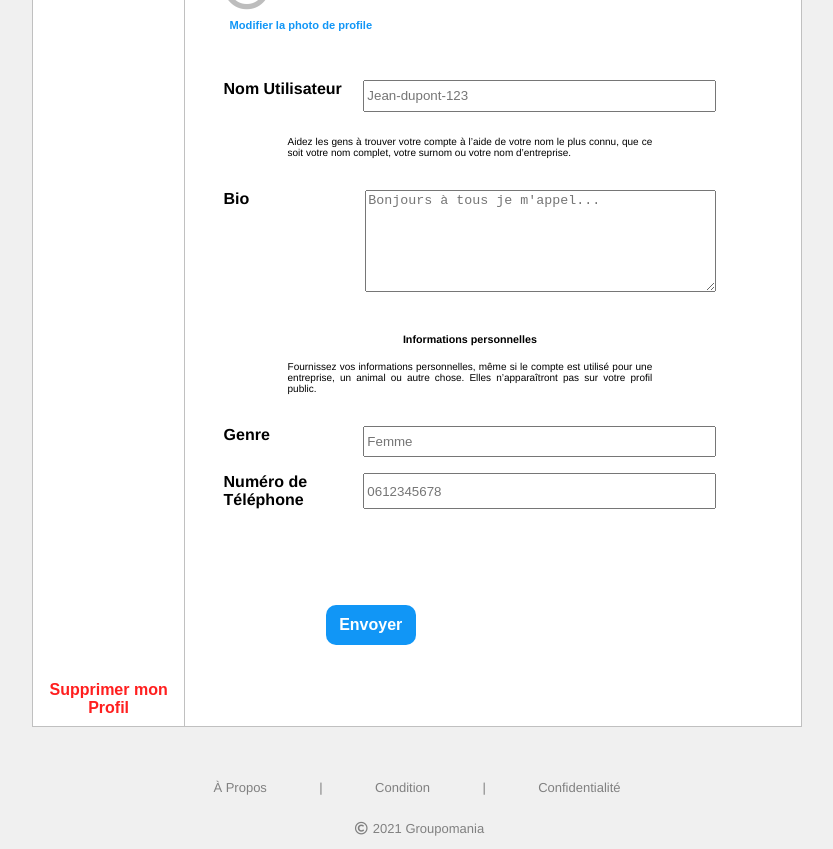
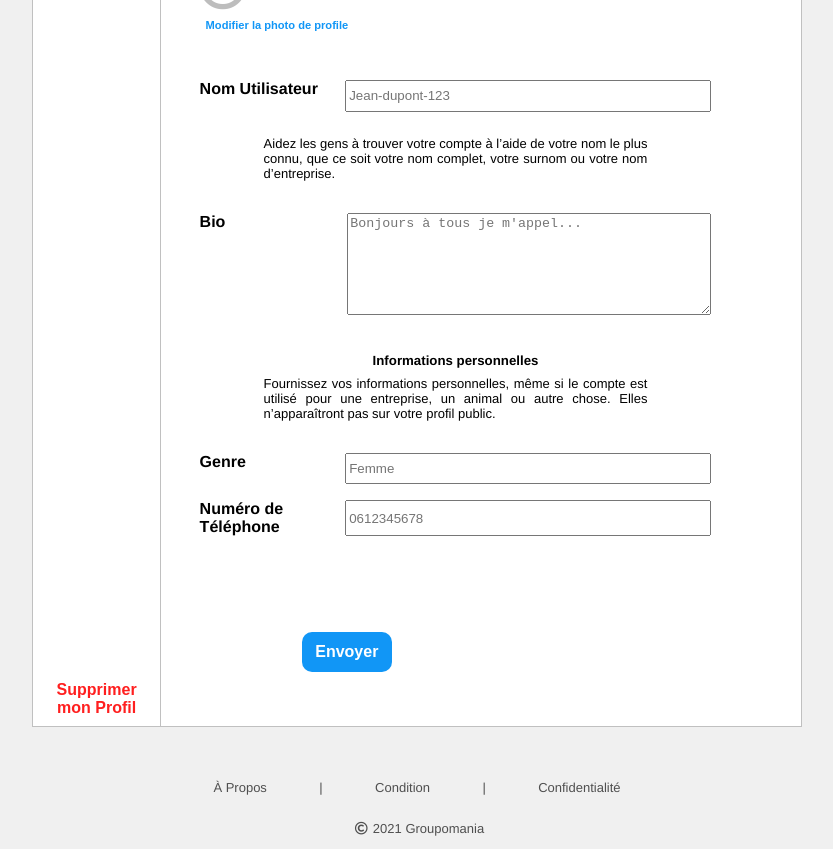
Before and after one commit to Roms1512/LavaurRomain_7_19-07-2021, a Vue app in the folder groupomania/: page /setting in a window 1280 px wide. Shown: the part 180-1029 px from the top of the page, without its empty margins (223-1056 px from the left). Built offline with nearby package versions, Linux system fonts and the light colour scheme.

Commit message:
commit-11
Avancer sur le Front :
- Quelques corrections d'accessibilité

```diff
--- a/groupomania/public/index.html
+++ b/groupomania/public/index.html
@@ -1,5 +1,5 @@
 <!DOCTYPE html>
-<html lang="">
+<html lang="fr">
   <head>
     <meta charset="utf-8">
     <meta http-equiv="X-UA-Compatible" content="IE=edge">
--- a/groupomania/src/App.vue
+++ b/groupomania/src/App.vue
@@ -5,7 +5,7 @@
 
     </div>
     <div class="search-bar">
-      <input type="text" placeholder="&#xF002; Rechercher" id="search" />
+      <input type="text" aria-label="search barre" placeholder="&#xF002; Rechercher" id="search" />
     </div>
     <div class="nav-bar">
       <router-link to="/login" class='navigation'>Co</router-link>
--- a/groupomania/src/components/Footer.vue
+++ b/groupomania/src/components/Footer.vue
@@ -19,7 +19,7 @@
     margin: auto;
     width: 40vw;
     font-size: small;
-    color: gray;
+    color: #4F4F4F;
     display: flex;
     justify-content: center;
     flex-direction: column;
@@ -40,7 +40,7 @@
   }
 
   a {
-    color: gray;
+    color: #4F4F4F;
     text-decoration: none;
   }
 </style>
--- a/groupomania/src/components/Parametre/Content_Modify.vue
+++ b/groupomania/src/components/Parametre/Content_Modify.vue
@@ -8,7 +8,7 @@
           <p>{{ utilisateur }}</p>
         </div>
         <div class="modif">
-          <button title="Modifier photo de profil">
+          <button id="modifyPhoto" title="Modifier photo de profil">
             <p class="modification-photo">Modifier la photo de profile</p>
           </button>
         </div>
@@ -18,25 +18,25 @@
         <!-- Nom Utilisateur -->
         <div class="pseudo">
           <label for="name">Nom Utilisateur</label>
-          <input type="text" name="name" placeholder="Jean-dupont-123">
+          <input type="text" name="name" aria-label="name" placeholder="Jean-dupont-123">
         </div>
           <p class="info">Aidez les gens à trouver votre compte à l’aide de votre nom le plus connu, que ce soit votre nom complet, votre surnom ou votre nom d’entreprise.</p>
         <!-- Biographie -->
         <div class="biographie">
           <label for="bio">Bio</label>
-          <textarea name="bio" placeholder="Bonjours à tous je m'appel..."/>
+          <textarea name="bio" aria-label="bio" placeholder="Bonjours à tous je m'appel..."/>
         </div>
-        <h6>Informations personnelles</h6>
+        <h5>Informations personnelles</h5>
           <p class="info">Fournissez vos informations personnelles, même si le compte est utilisé pour une entreprise, un animal ou autre chose. Elles n’apparaîtront pas sur votre profil public.</p>
         <!-- Genre -->
         <div class="genre">
           <label for="genre">Genre</label>
-          <input type="text" maxlength="5" name="genre" placeholder="Femme"/>
+          <input type="text" maxlength="5" aria-label="genre" name="genre" placeholder="Femme"/>
         </div>
         <!-- Téléphone -->
         <div class="telephone">
           <label for="tel">Numéro de Téléphone</label>
-          <input type="tel" name="tel" placeholder="0612345678"/>
+          <input type="tel" name="tel" aria-label="tel" placeholder="0612345678"/>
         </div>
 
         <!-- Boutton Envoyer -->
@@ -55,6 +55,12 @@ export default {
     ...mapState(['utilisateur'])
   }
 }
+
+// const modifyPhoto = document.getElementById('modifyPhoto');
+
+// modifyPhoto.addEventListener('click', event => {
+//   modifyPhoto.innerHTML = `Nombre de clics : ${event.detail}`;
+// });
 </script>
 
 <style lang="scss">
@@ -123,7 +129,7 @@ $couleur-icon-utilisateur: rgba(189, 189, 189);
     .info {
       text-align: justify;
       margin: 1vh 5vw 4vh;
-      font-size: x-small;
+      font-size: small;
     }
     .pseudo, .genre {
       input {
@@ -141,8 +147,8 @@ $couleur-icon-utilisateur: rgba(189, 189, 189);
         width: 28%;
       }
     }
-    h6 {
-      margin-bottom: 1vh;
+    h5 {
+      margin-bottom: 0;
     }
     // Boutton Envoyer
     .envoyer-formulaire {
--- a/groupomania/src/components/Profile/Utilisateur.vue
+++ b/groupomania/src/components/Profile/Utilisateur.vue
@@ -9,7 +9,7 @@
         </div>
         <div class="info-profil">
           <div class="pseudo">
-            <p>{{ utilisateur }}</p>
+            <h3>{{ utilisateur }}</h3>
             <router-link to="/setting" class='navigation'><i class="fas fa-cog"></i></router-link>
           </div>
           <div class="nombre-abonner">
@@ -78,6 +78,9 @@ $couleur-icon-utilisateur: rgba(189, 189, 189);
         }
         .pseudo {
           font-size: x-large;
+          h3 {
+            margin-right: 2vw;
+          }
         }
         .nombre-abonner {
           p {
--- a/groupomania/src/views/Connexion.vue
+++ b/groupomania/src/views/Connexion.vue
@@ -11,13 +11,13 @@
           <!-- Adresse mail -->
           <div class="mail">
             <label for="mail">Adresse Mail</label>
-            <input type="mail" name="mail" required>
+            <input type="mail" aria-label="mail" name="mail" required>
           </div>
 
           <!-- Mots de passe -->
           <div class="password">
             <label for="password">Mots de Passe</label>
-            <input type="password" name="password" required>
+            <input type="password" name="password" aria-label="password" required>
           </div>
           <button>Connexion</button>
       </form>
--- a/groupomania/src/views/Inscription.vue
+++ b/groupomania/src/views/Inscription.vue
@@ -11,19 +11,19 @@
           <!-- Adresse mail -->
           <div class="pseudo">
             <label for="pseudo">Nom d'Utilisateur</label>
-            <input type="text" name="pseudo" required>
+            <input type="text" name="pseudo" aria-label="pseudo" required>
           </div>
 
           <!-- Adresse mail -->
           <div class="mail">
             <label for="mail">Adresse Mail</label>
-            <input type="mail" name="mail" required>
+            <input type="mail" name="mail" aria-label="mail" required>
           </div>
 
           <!-- Mots de passe -->
           <div class="password">
             <label for="password">Mots de Passe</label>
-            <input type="password" name="password" required>
+            <input type="password" name="password" aria-label="password" required>
           </div>
           <button>Inscription</button>
       </form>
--- a/groupomania/src/views/Message.vue
+++ b/groupomania/src/views/Message.vue
@@ -2,7 +2,7 @@
   <div id="message">
     <div class="message">
       <div class="utilisateur">
-        <p>{{ utilisateur }}</p>
+        <h4>{{ utilisateur }}</h4>
         <i class="far fa-edit"></i>
       </div>
       <div class="utilisateur-friends">
@@ -57,7 +57,7 @@ $couleur-bg-1: rgb(255, 255, 255);
       align-items: center;
       justify-content: center;
       font-size: x-large;
-      p {
+      h4 {
         width: 100%;
       }
       i{
--- a/groupomania/src/views/Setting.vue
+++ b/groupomania/src/views/Setting.vue
@@ -73,8 +73,6 @@ $if-active: 3px solid rgb(97, 97, 97);
           border-left: $if-hover;
         }
       }
-      .modify-active {
-      }
       .supr{
         position: relative;
         top: 85vh;
```
